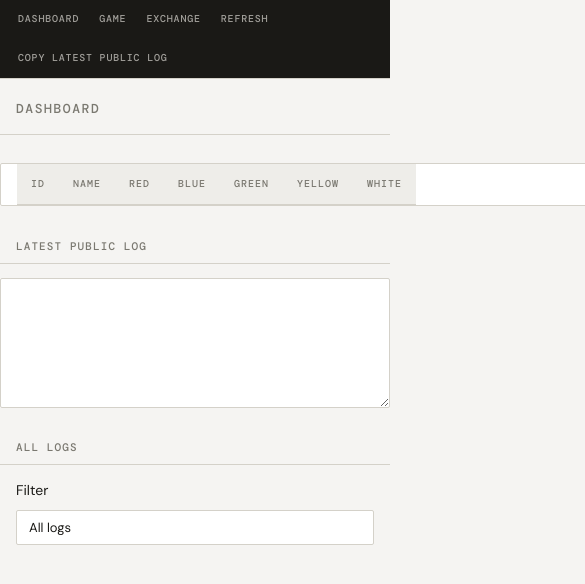
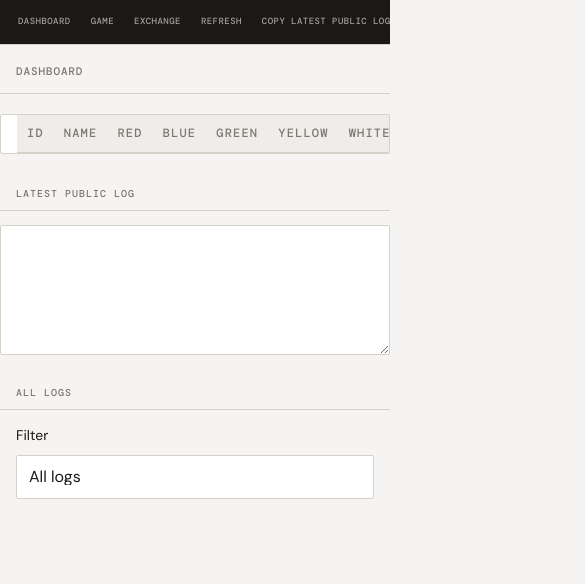
Before and after one commit to mangg1107/rlcm, a website: page public/dashboard.html in a window 390 px wide. Shown: the top 584 px of the page, 585 px wide, since content can reach past the window. Drawn offline with nearby package versions, Linux system fonts and the light colour scheme; no server answers; a web font is replaced by a local one.

Commit message:
새 파일 추가 및 수정

```diff
--- a/public/styles.css
+++ b/public/styles.css
@@ -16,12 +16,28 @@
   --radius: 2px;
   --mono: 'DM Mono', monospace;
   --sans: 'DM Sans', sans-serif;
+
+  /* Spacing scale */
+  --space-xs: 8px;
+  --space-sm: 12px;
+  --space-md: 16px;
+  --space-lg: 24px;
+  --space-xl: 32px;
+
+  /* Touch target minimum */
+  --touch-min: 44px;
 }
 
 * {
   box-sizing: border-box;
   margin: 0;
   padding: 0;
+  -webkit-tap-highlight-color: transparent;
+}
+
+html {
+  -webkit-text-size-adjust: 100%;
+  text-size-adjust: 100%;
 }
 
 body {
@@ -31,6 +47,8 @@ body {
   font-size: 14px;
   line-height: 1.6;
   min-height: 100vh;
+  min-height: 100dvh;
+  overflow-x: hidden;
 }
 
 /* ── Nav ── */
@@ -38,15 +56,27 @@ body {
   display: flex;
   gap: 0;
   align-items: stretch;
-  flex-wrap: wrap;
+  flex-wrap: nowrap;
   background: var(--text);
-  padding: 0 24px;
+  padding: 0 var(--space-lg);
   margin-bottom: 0;
   border-bottom: 1px solid var(--border);
+  overflow-x: auto;
+  overflow-y: hidden;
+  -webkit-overflow-scrolling: touch;
+  scrollbar-width: none;
+  position: sticky;
+  top: 0;
+  z-index: 100;
+}
+
+.nav::-webkit-scrollbar {
+  display: none;
 }
 
 .nav a {
   text-decoration: none;
+  flex-shrink: 0;
 }
 
 .nav a button,
@@ -65,8 +95,11 @@ body {
   min-width: unset;
   max-width: unset;
   width: auto;
+  min-height: var(--touch-min);
   transition: color 0.15s, border-color 0.15s;
   margin: 0;
+  flex-shrink: 0;
+  white-space: nowrap;
 }
 
 .nav a button:hover,
@@ -88,7 +121,7 @@ h1 {
   letter-spacing: 0.12em;
   text-transform: uppercase;
   color: var(--text-3);
-  padding: 28px 32px 16px;
+  padding: 28px var(--space-xl) 16px;
   border-bottom: 1px solid var(--border);
   margin-bottom: 28px;
 }
@@ -106,8 +139,8 @@ h2 {
 }
 
 body > *:not(.nav):not(h1) {
-  padding-left: 32px;
-  padding-right: 32px;
+  padding-left: var(--space-xl);
+  padding-right: var(--space-xl);
 }
 
 /* ── Toolbar ── */
@@ -134,7 +167,7 @@ body > *:not(.nav):not(h1) {
 input,
 select {
   font-family: var(--sans);
-  font-size: 13px;
+  font-size: 16px; /* prevents iOS zoom on focus */
   color: var(--text);
   background: var(--surface);
   border: 1px solid var(--border);
@@ -142,6 +175,7 @@ select {
   padding: 9px 12px;
   min-width: 180px;
   max-width: 100%;
+  min-height: var(--touch-min);
   outline: none;
   transition: border-color 0.15s;
   appearance: none;
@@ -171,8 +205,10 @@ button {
   padding: 10px 20px;
   min-width: 140px;
   max-width: 100%;
+  min-height: var(--touch-min);
   cursor: pointer;
   transition: background 0.15s, border-color 0.15s, color 0.15s;
+  touch-action: manipulation;
 }
 
 button:hover {
@@ -189,14 +225,34 @@ button + button {
 }
 
 /* ── Table ── */
+.table-wrapper {
+  width: 100%;
+  overflow-x: auto;
+  -webkit-overflow-scrolling: touch;
+  border: 1px solid var(--border);
+  border-radius: var(--radius);
+  margin-bottom: 32px;
+}
+
 table {
   border-collapse: collapse;
   width: 100%;
-  min-width: 680px;
-  margin-bottom: 32px;
+  min-width: 560px;
   background: var(--surface);
+  overflow: hidden;
+}
+
+.table-wrapper table {
+  border: none;
+  border-radius: 0;
+  margin-bottom: 0;
+}
+
+/* Fallback for tables without wrapper */
+table:not(.table-wrapper table) {
   border: 1px solid var(--border);
   border-radius: var(--radius);
+  margin-bottom: 32px;
   overflow: hidden;
 }
 
@@ -211,6 +267,7 @@ th {
   padding: 12px 14px;
   border-bottom: 1px solid var(--border);
   text-align: center;
+  white-space: nowrap;
 }
 
 td {
@@ -220,6 +277,7 @@ td {
   font-size: 13px;
   border-bottom: 1px solid var(--border);
   color: var(--text-2);
+  white-space: nowrap;
 }
 
 tr:last-child td {
@@ -228,6 +286,7 @@ tr:last-child td {
 
 .id-button {
   min-width: unset;
+  min-height: unset;
   width: auto;
   padding: 4px 10px;
   background: transparent;
@@ -254,7 +313,7 @@ td[style*="color:#c7a000"]{ color: #8a6c00 !important; font-weight: 500; }
 /* ── Textarea ── */
 textarea {
   font-family: var(--mono);
-  font-size: 12px;
+  font-size: 14px;
   color: var(--text-2);
   background: var(--surface);
   border: 1px solid var(--border);
@@ -267,6 +326,7 @@ textarea {
   margin-bottom: 24px;
   transition: border-color 0.15s;
   line-height: 1.7;
+  -webkit-appearance: none;
 }
 
 textarea:focus {
@@ -278,7 +338,7 @@ textarea:focus {
   background: var(--surface);
   border: 1px solid var(--border);
   border-radius: var(--radius);
-  padding: 24px;
+  padding: var(--space-lg);
   margin-bottom: 20px;
   max-width: 560px;
 }
@@ -357,6 +417,8 @@ textarea:focus {
   padding: 10px 12px;
   margin: 10px 0 0;
   line-height: 1.7;
+  overflow-x: auto;
+  -webkit-overflow-scrolling: touch;
 }
 
 .log-meta {
@@ -377,6 +439,7 @@ textarea:focus {
   font-size: 10px;
   padding: 5px 12px;
   min-width: unset;
+  min-height: 32px;
   background: transparent;
   color: var(--text-2);
   border: 1px solid var(--border);
@@ -406,69 +469,130 @@ textarea:focus {
 /* ── Mobile ── */
 @media (max-width: 720px) {
   body > *:not(.nav):not(h1) {
-    padding-left: 16px;
-    padding-right: 16px;
+    padding-left: var(--space-md);
+    padding-right: var(--space-md);
   }
 
   h1 {
-    padding: 20px 16px 14px;
+    font-size: 12px;
+    padding: 18px var(--space-md) 12px;
+    margin-bottom: 20px;
+  }
+
+  h2 {
+    font-size: 10px;
   }
 
   .nav {
-    padding: 0 8px;
+    padding: 0 var(--space-xs);
   }
 
   .nav a button,
   .nav button {
-    padding: 12px 10px;
+    padding: 0 var(--space-sm);
     font-size: 10px;
+    min-height: var(--touch-min);
   }
 
-  .nav a,
-  .nav a button,
-  .nav button {
-    width: auto;
+  /* Inputs: keep 16px to prevent iOS zoom */
+  input,
+  select,
+  textarea {
+    font-size: 16px;
   }
 
   .section {
     max-width: 100%;
-    padding: 16px;
+    padding: var(--space-md);
   }
 
+  /* Buttons: full-width on mobile */
   button {
     min-width: unset;
     width: 100%;
+    min-height: var(--touch-min);
   }
 
   button + button {
     margin-left: 0;
-    margin-top: 8px;
+    margin-top: var(--space-xs);
   }
 
-  .toolbar {
-    flex-direction: column;
-    align-items: stretch;
-  }
-
-  .toolbar select {
-    width: 100%;
-  }
-
-  table {
-    display: block;
-    overflow-x: auto;
-    white-space: nowrap;
-  }
-
-  textarea {
-    height: 130px;
-  }
-
-  .log-meta {
-    align-items: stretch;
+  .id-button {
+    width: auto;
+    min-height: unset;
   }
 
   .log-meta button {
     width: 100%;
   }
+
+  /* Toolbar stacks vertically */
+  .toolbar {
+    flex-direction: column;
+    align-items: stretch;
+    gap: var(--space-xs);
+  }
+
+  .toolbar select,
+  .toolbar input {
+    width: 100%;
+    min-width: unset;
+  }
+
+  .toolbar button {
+    width: 100%;
+  }
+
+  /* Log meta stacks */
+  .log-meta {
+    flex-direction: column;
+    align-items: stretch;
+    gap: 6px;
+  }
+
+  /* Log item padding */
+  .log-item {
+    padding: var(--space-sm);
+  }
+
+  /* Table: scroll wrapper preferred; fallback for bare tables */
+  table {
+    display: block;
+    overflow-x: auto;
+    -webkit-overflow-scrolling: touch;
+    white-space: nowrap;
+    min-width: unset;
+  }
+
+  textarea {
+    height: 130px;
+    font-size: 14px; /* readable even on small screens */
+  }
+
+  /* Section button full width */
+  .section > button {
+    width: 100%;
+    margin-top: var(--space-xs);
+  }
 }
+
+/* ── Extra small (≤ 400px) ── */
+@media (max-width: 400px) {
+  .nav a button,
+  .nav button {
+    font-size: 9px;
+    padding: 0 10px;
+    letter-spacing: 0.05em;
+  }
+
+  h1 {
+    font-size: 11px;
+    letter-spacing: 0.08em;
+  }
+
+  td, th {
+    padding: 9px 10px;
+    font-size: 12px;
+  }
+}
```
